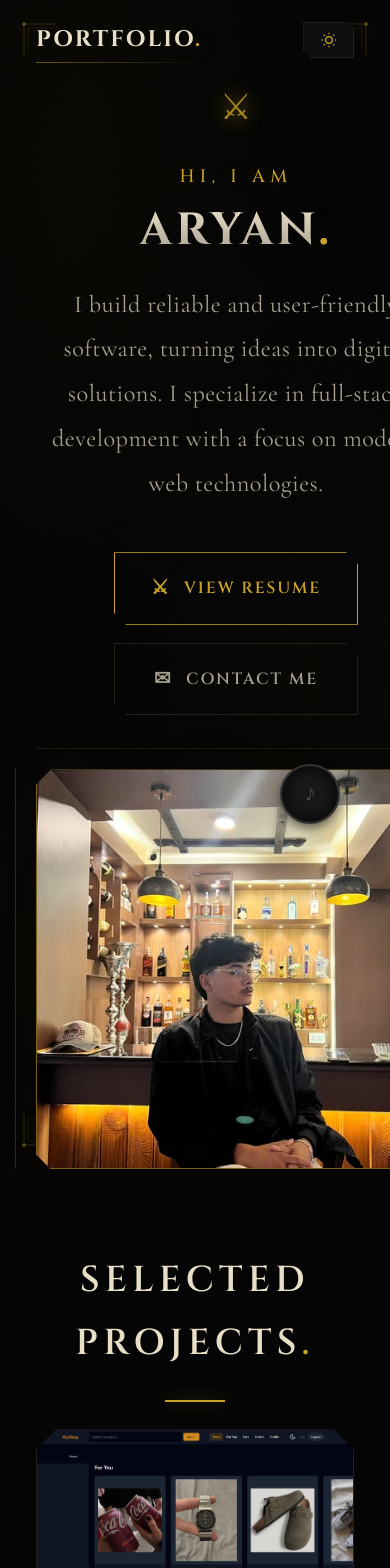
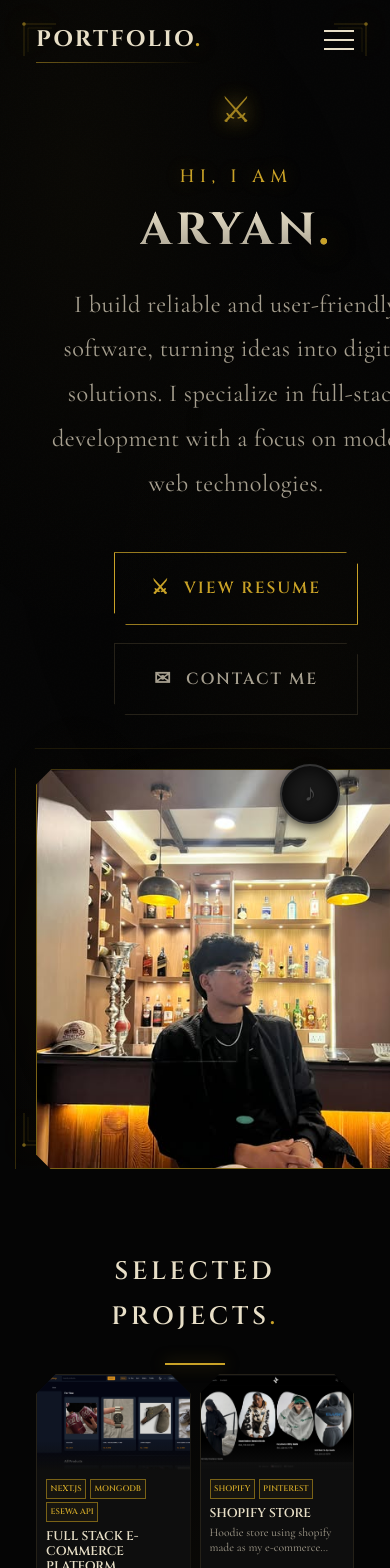
Before and after one commit to aaryanboy/Portfolio, a Next.js app in the folder website/: page / in a window 390 px wide. Shown: the top 1568 px of the page. Built offline with nearby package versions, Linux system fonts and the light colour scheme.

Commit message:
mobile test

```diff
--- a/website/src/components/Navbar.module.css
+++ b/website/src/components/Navbar.module.css
@@ -122,9 +122,64 @@
     opacity: 1;
 }
 
+.mobileToggle {
+    display: none;
+    flex-direction: column;
+    justify-content: space-between;
+    width: 30px;
+    height: 20px;
+    background: transparent;
+    border: none;
+    cursor: pointer;
+    padding: 0;
+    z-index: 1001; /* Above mobile menu */
+}
+
+.mobileToggle span {
+    width: 100%;
+    height: 2px;
+    background-color: var(--foreground);
+    transition: all 0.3s ease;
+    transform-origin: left;
+}
+
+.mobileToggle.open span:nth-child(1) {
+    transform: rotate(45deg);
+}
+
+.mobileToggle.open span:nth-child(2) {
+    opacity: 0;
+}
+
+.mobileToggle.open span:nth-child(3) {
+    transform: rotate(-45deg);
+}
+
 @media (max-width: 768px) {
+    .mobileToggle {
+        display: flex;
+    }
+
+    .links {
+        position: fixed;
+        top: 0;
+        right: -100%;
+        width: 100vw;
+        height: 100vh;
+        background: var(--background);
+        flex-direction: column;
+        justify-content: center;
+        align-items: center;
+        transition: right 0.4s ease;
+        z-index: 1000;
+    }
+
+    .linksOpen {
+        right: 0;
+    }
+
     .links a {
-        display: none;
+        font-size: 1.5rem;
     }
 
     .logo a {
--- a/website/src/components/Navbar.tsx
+++ b/website/src/components/Navbar.tsx
@@ -7,6 +7,7 @@ import ThemeToggle from './ThemeToggle';
 
 export default function Navbar() {
   const [isScrolled, setIsScrolled] = useState(false);
+  const [isMenuOpen, setIsMenuOpen] = useState(false);
 
   useEffect(() => {
     const handleScroll = () => {
@@ -16,18 +17,32 @@ export default function Navbar() {
     return () => window.removeEventListener('scroll', handleScroll);
   }, []);
 
+  const toggleMenu = () => setIsMenuOpen(!isMenuOpen);
+  const closeMenu = () => setIsMenuOpen(false);
+
   return (
     <nav className={`${styles.nav} ${isScrolled ? styles.scrolled : ''}`}>
       <div className={`container ${styles.container}`}>
         <div className={styles.logo}>
-          <Link href="/">PORTFOLIO<span>.</span></Link>
+          <Link href="/" onClick={closeMenu}>PORTFOLIO<span>.</span></Link>
         </div>
-        <div className={styles.links}>
-          <Link href="/#projects">Projects</Link>
-          <Link href="/#skills">Skills</Link>
-          <Link href="/about">About</Link>
-          <Link href="/resume">Resume</Link>
-          <Link href="/contact">Contact</Link>
+
+        <button
+          className={`${styles.mobileToggle} ${isMenuOpen ? styles.open : ''}`}
+          onClick={toggleMenu}
+          aria-label="Toggle menu"
+        >
+          <span></span>
+          <span></span>
+          <span></span>
+        </button>
+
+        <div className={`${styles.links} ${isMenuOpen ? styles.linksOpen : ''}`}>
+          <Link href="/#projects" onClick={closeMenu}>Projects</Link>
+          <Link href="/#skills" onClick={closeMenu}>Skills</Link>
+          <Link href="/about" onClick={closeMenu}>About</Link>
+          <Link href="/resume" onClick={closeMenu}>Resume</Link>
+          <Link href="/contact" onClick={closeMenu}>Contact</Link>
           <ThemeToggle />
         </div>
       </div>
--- a/website/src/components/Projects.module.css
+++ b/website/src/components/Projects.module.css
@@ -259,8 +259,78 @@
     }
 
     .grid {
-        grid-template-columns: 1fr;
-        max-width: 500px;
+        grid-template-columns: repeat(2, 1fr);
+        max-width: 100%;
         margin: 0 auto;
+        gap: 1.5rem;
     }
 }
+
+@media (max-width: 600px) {
+    .sectionTitle {
+        font-size: 1.4rem;
+        margin-bottom: 2rem;
+    }
+
+    .grid {
+        grid-template-columns: repeat(2, 1fr);
+        gap: 0.5rem;
+    }
+
+    .card {
+        border-width: 1px;
+    }
+
+    .content {
+        padding: 0.5rem;
+    }
+
+    .content::before {
+        display: none; /* Hide decorative line on very small cards */
+    }
+
+    .tags {
+        gap: 0.2rem;
+        margin-bottom: 0.4rem;
+        display: flex;
+        flex-wrap: wrap;
+        flex-direction: row;
+    }
+
+    .tags span {
+        font-size: 0.45rem;
+        padding: 0.1rem 0.2rem;
+        letter-spacing: 0;
+        white-space: nowrap;
+    }
+
+    .content h3 {
+        font-size: 0.7rem;
+        margin-bottom: 0.2rem;
+        letter-spacing: 0;
+        line-height: 1.2;
+    }
+
+    .content p {
+        font-size: 0.65rem;
+        line-height: 1.3;
+        display: -webkit-box;
+        -webkit-line-clamp: 2;
+        line-clamp: 2;
+        -webkit-box-orient: vertical;
+        overflow: hidden;
+    }
+
+    .viewBtn,
+    .liveBtn {
+        padding: 0.3rem 0.4rem;
+        font-size: 0.55rem;
+    }
+
+    .btnGroup {
+        gap: 0.25rem;
+        flex-direction: row;
+        flex-wrap: wrap;
+        justify-content: center;
+    }
+}
```
